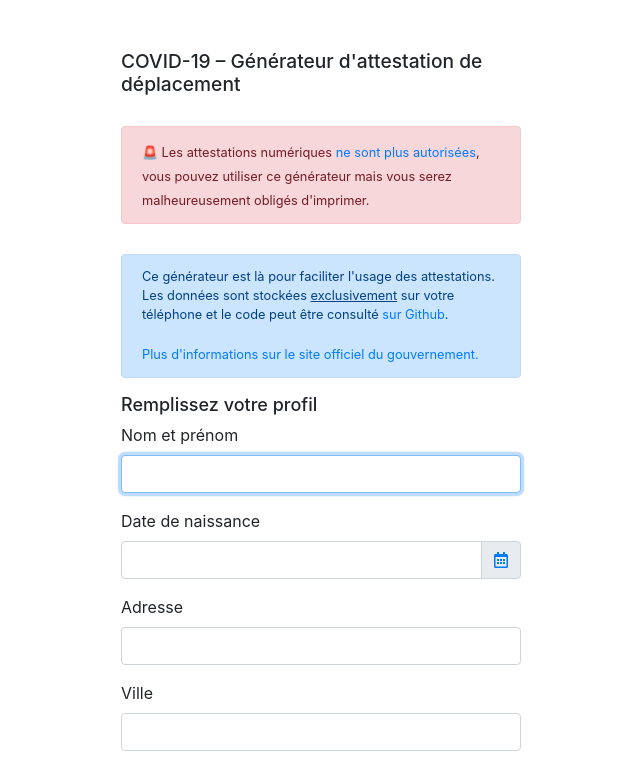
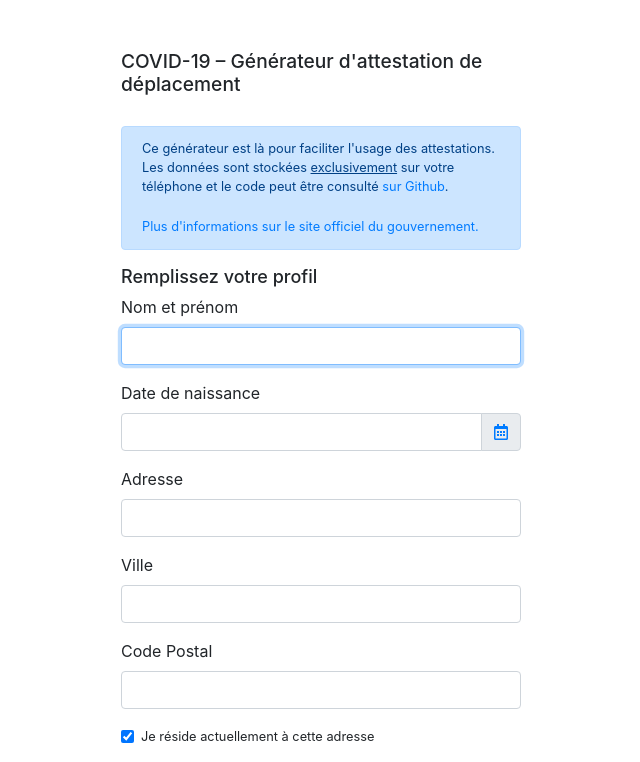
Before and after one commit to nesk/covid-19-certificate, a plain HTML site: page index.html in a window 1280 px wide. Shown: the top 762 px of the page, without its empty margins (319-959 px from the left). Drawn offline with nearby package versions, Linux system fonts and the light colour scheme.

Commit message:
➖ enlever le cadre rouge

```diff
--- a/index.html
+++ b/index.html
@@ -95,21 +95,13 @@
     <div class="container">
         <h1>COVID-19 – Générateur d'attestation de déplacement</h1>
 
-        <div class="alert alert-danger" role="alert" id="alert-print">
-            <small>
-                🚨 Les attestations numériques
-                <a href="https://twitter.com/Place_Beauvau/status/1240236276416118784">ne sont plus autorisées</a>,
-                vous pouvez utiliser ce générateur mais vous serez malheureusement obligés d'imprimer.
-            </small>
-        </div>
-
         <form id="form-profile">
             <div class="alert alert-primary" role="alert">
                 <small>
                     <p>
                         Ce générateur est là pour faciliter l'usage des attestations. Les données sont stockées
                         <u>exclusivement</u> sur votre téléphone et le code peut être consulté
-                        <a href="https://github.com/nesk/covid-19-certificate">sur Github</a>.
+                        <a href="https://github.com/cristianpb/covid-19-certificate">sur Github</a>.
                     </p>
                     <a href="https://www.interieur.gouv.fr/Actualites/L-actu-du-Ministere/Attestation-de-deplacement-derogatoire-et-justificatif-de-deplacement-professionnel">
                         Plus d'informations sur le site officiel du gouvernement.
```
